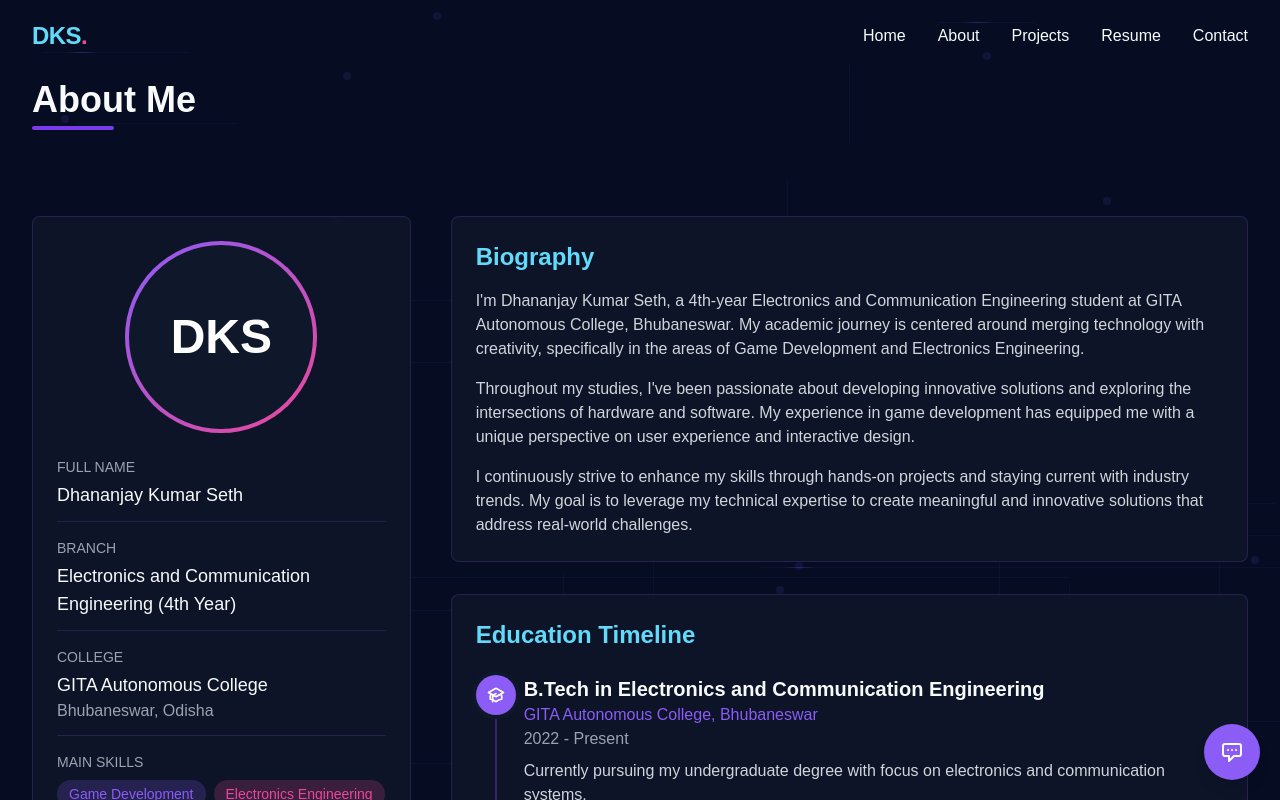
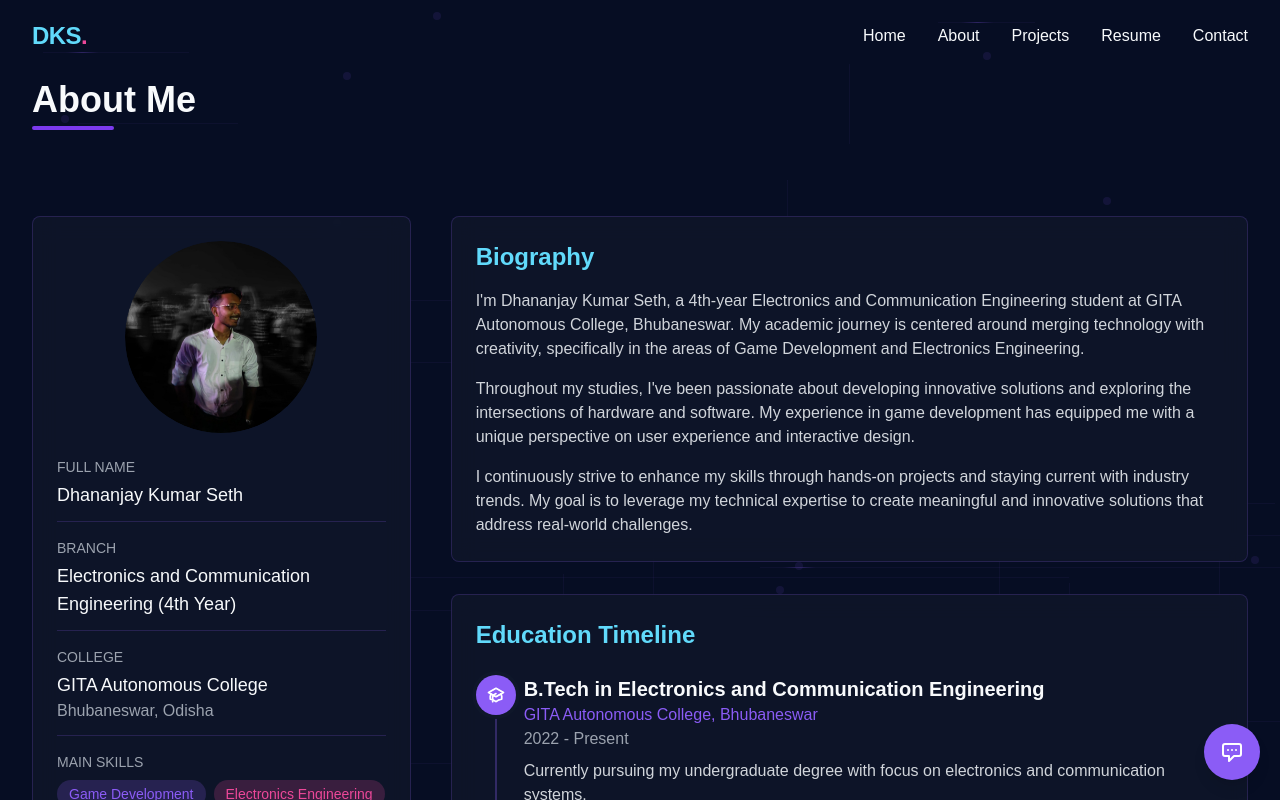
Before and after one commit to Dhananjay-ku-seth/lyra-digital-canvas, a React (Vite) app: page /about in a window 1280 px wide. Shown: the top 800 px of the page. Built offline with nearby package versions, Linux system fonts and the light colour scheme.

Commit message:
Add profile picture
Update profile picture in the about section.

```diff
--- a/src/pages/About.tsx
+++ b/src/pages/About.tsx
@@ -1,6 +1,7 @@
 
 import CircuitBackground from '@/components/CircuitBackground';
 import Lyra from '@/components/Lyra';
+import { Avatar, AvatarImage, AvatarFallback } from '@/components/ui/avatar';
 
 const About = () => {
   return (
@@ -15,10 +16,15 @@ const About = () => {
           <div className="col-span-1 animate-fade-in">
             <div className="bg-tech-dark/80 backdrop-blur-md p-6 rounded-lg border border-tech-purple/20 card-hover">
               {/* Avatar/Profile Image */}
-              <div className="mx-auto w-48 h-48 rounded-full bg-gradient-to-br from-tech-purple to-tech-pink p-1 mb-6">
-                <div className="w-full h-full rounded-full bg-tech-dark flex items-center justify-center text-5xl font-bold text-white overflow-hidden">
-                  DKS
-                </div>
+              <div className="mx-auto w-48 h-48 mb-6">
+                <Avatar className="w-full h-full">
+                  <AvatarImage
+                    src="/lovable-uploads/e5f4b321-f34c-4da6-b18c-f30dc80f0919.png"
+                    alt="Dhananjay Kumar Seth"
+                    className="object-cover rounded-full"
+                  />
+                  <AvatarFallback>DKS</AvatarFallback>
+                </Avatar>
               </div>
 
               {/* Personal Details */}
@@ -131,7 +137,6 @@ const About = () => {
         </div>
       </div>
 
-      {/* LYRA with custom message for About section */}
       <Lyra initialMessage="This is Dhananjay's About section. Would you like to know more about his education or skills? Feel free to ask me anything!" />
     </main>
   );
--- a/src/pages/Home.tsx
+++ b/src/pages/Home.tsx
@@ -3,6 +3,7 @@ import { useEffect, useRef } from 'react';
 import { Link } from 'react-router-dom';
 import CircuitBackground from '@/components/CircuitBackground';
 import Lyra from '@/components/Lyra';
+import { Avatar, AvatarImage, AvatarFallback } from '@/components/ui/avatar';
 
 const Home = () => {
   const sectionRef = useRef<HTMLDivElement>(null);
@@ -85,16 +86,21 @@ const Home = () => {
               </div>
 
               {/* Avatar/Image in the center */}
-              <div className="relative z-10 w-48 h-48 rounded-full bg-gradient-to-br from-tech-purple to-tech-pink p-1">
-                <div className="w-full h-full rounded-full bg-tech-dark flex items-center justify-center text-4xl font-bold text-white">
-                  DKS
-                </div>
+              <div className="relative z-10 w-48 h-48">
+                <Avatar className="w-full h-full">
+                  <AvatarImage
+                    src="/lovable-uploads/e5f4b321-f34c-4da6-b18c-f30dc80f0919.png"
+                    alt="Dhananjay Kumar Seth"
+                    className="object-cover rounded-full"
+                  />
+                  <AvatarFallback>DKS</AvatarFallback>
+                </Avatar>
               </div>
-            </div>
 
-            {/* Jumping text label */}
-            <div className="absolute bottom-0 left-1/2 transform -translate-x-1/2 bg-tech-dark px-4 py-2 rounded-full border border-tech-purple/50">
-              <p className="text-tech-lightBlue font-medium">Electronics & Game Dev</p>
+              {/* Jumping text label */}
+              <div className="absolute bottom-0 left-1/2 transform -translate-x-1/2 bg-tech-dark px-4 py-2 rounded-full border border-tech-purple/50">
+                <p className="text-tech-lightBlue font-medium">Electronics & Game Dev</p>
+              </div>
             </div>
           </div>
         </div>
@@ -118,7 +124,6 @@ const Home = () => {
         </div>
       </section>
 
-      {/* LYRA AI Assistant */}
       <Lyra />
     </main>
   );
```
Also changed, not shown: public/lovable-uploads/e5f4b321-f34c-4da6-b18c-f30dc80f0919.png (added).
